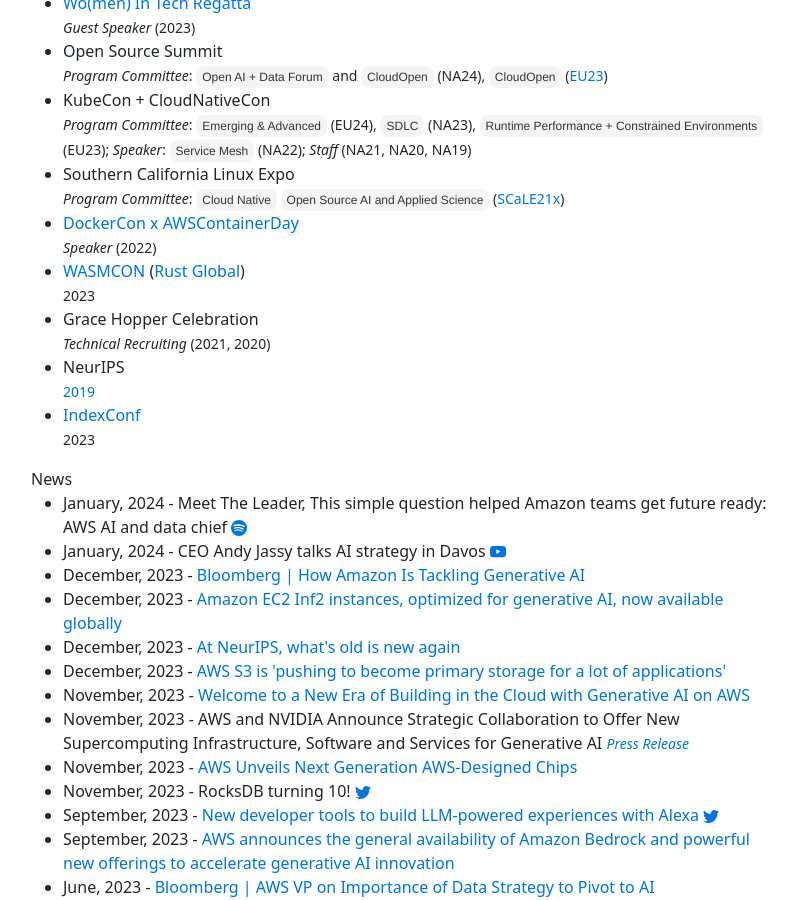
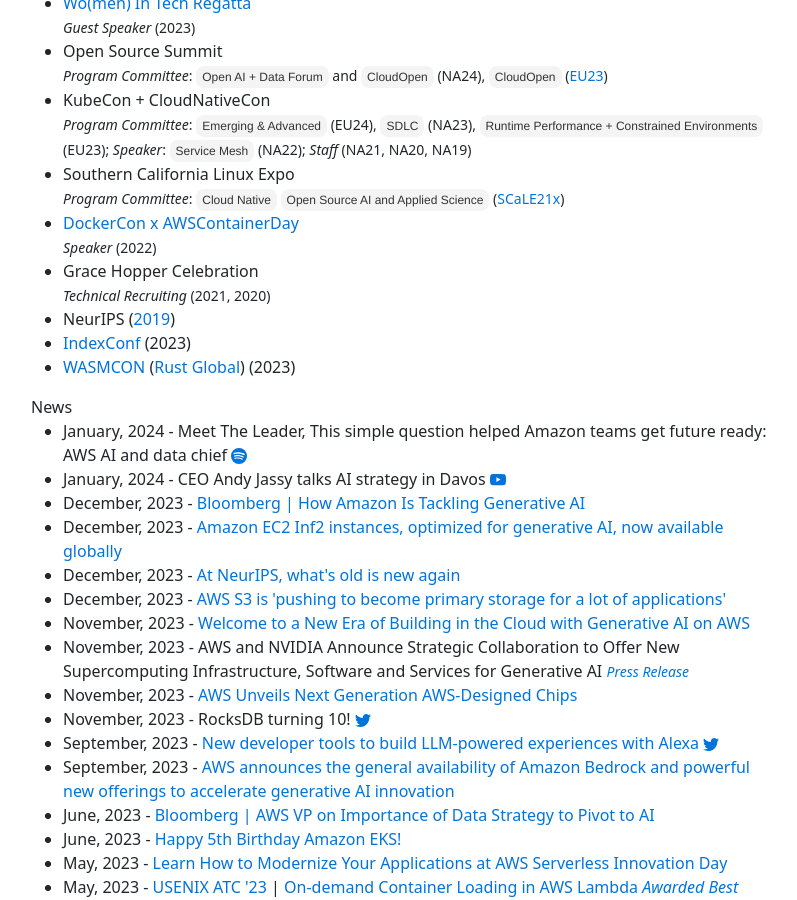
Before and after one commit to gfw001/gfw001.github.io, a Jekyll site: the page index.html, which Jekyll copies as it is, in a window 1280 px wide and 900 px high, scrolled down 1592 px. Shown: the whole window, without its empty margins (51-848 px from the left). Built offline with Jekyll 4.4.1, drawn with Linux system fonts in a browser that asks for light colours.

Commit message:
Update index.html

```diff
--- a/index.html
+++ b/index.html
@@ -327,20 +327,17 @@
 		<small><i>Speaker</i> (2022)</small>
 	</li>
 	<li>
-		<a href="https://events.linuxfoundation.org/wasmcon/">WASMCON</a> (<a href="https://foundation.rust-lang.org/events/rust-global-wasmcon-2023/">Rust Global</a>) <br>
-		<small>2023</small>
-	</li>
-	<li>
 		Grace Hopper Celebration <br>
 		<small><i>Technical Recruiting</i> (2021, 2020)</small>
 	</li>
 	<li>
-		NeurIPS <br>
-		<small><a href="https://nips.cc/Conferences/2019">2019</a></small>
+		NeurIPS (<a href="https://nips.cc/Conferences/2019">2019</a>)
 	</li>
 	<li>
-		<a href="https://rockset.com/index-conf">IndexConf</a> <br>
-		<small>2023</small>
+		<a href="https://rockset.com/index-conf">IndexConf</a> (2023)
+	</li>
+	<li>
+		<a href="https://events.linuxfoundation.org/wasmcon/">WASMCON</a> (<a href="https://foundation.rust-lang.org/events/rust-global-wasmcon-2023/">Rust Global</a>) (2023)
 	</li>
 	</ul>
 
```
